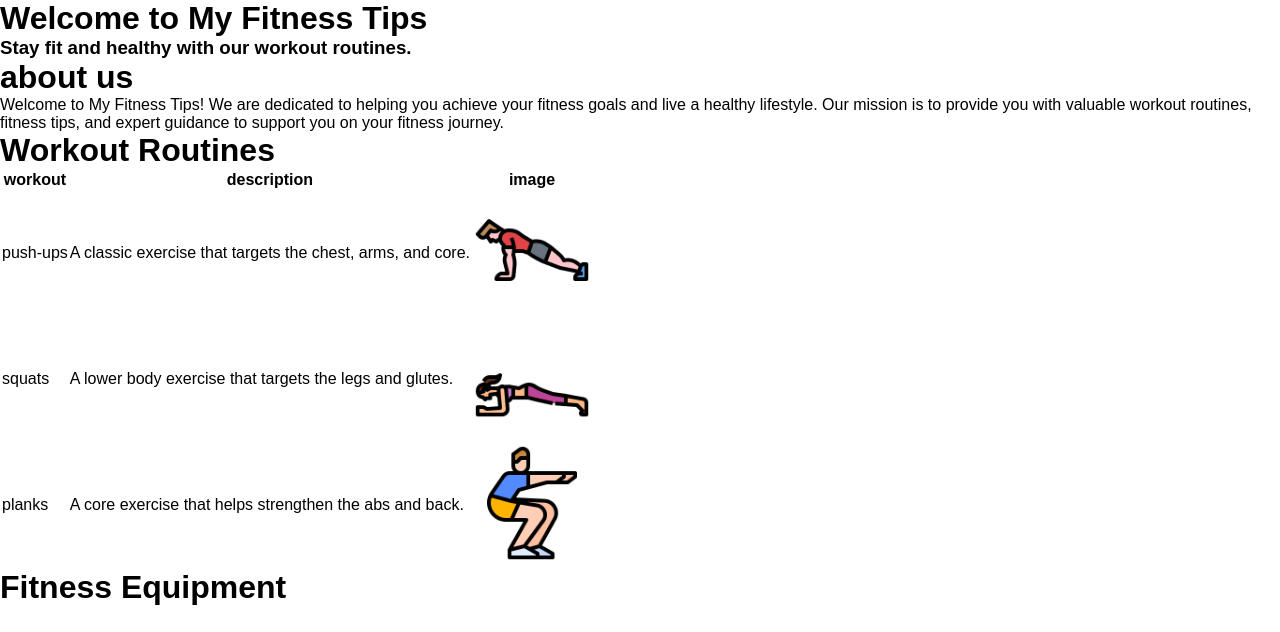
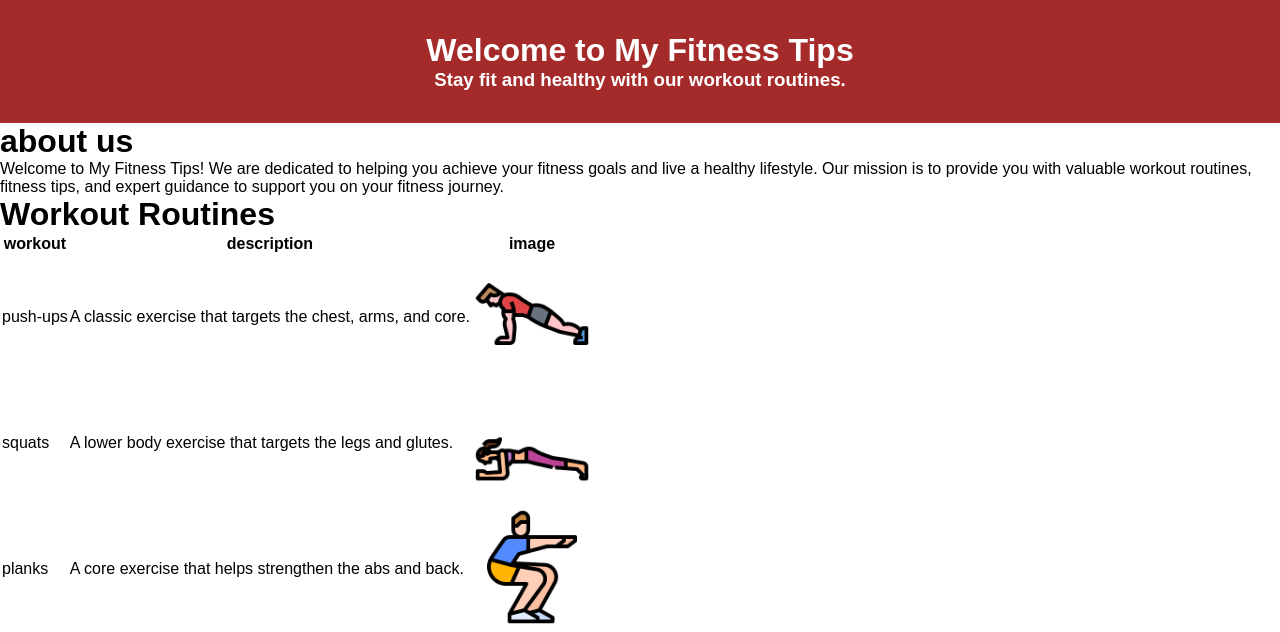
Before and after one commit to Arunkumar-60/flask_learning_codechef, a Flask app: page / in a window 1280 px wide. Shown: the top 632 px of the page. Run offline with Flask 3, Linux system fonts and the light colour scheme.

Commit message:
minor tweeks

```diff
--- a/pre-requsites/html/static/css/styles.css
+++ b/pre-requsites/html/static/css/styles.css
@@ -9,3 +9,13 @@
     height: 120px;
     width: 120px;
 }
+
+.heading{
+    display: flex;
+    justify-content: center;
+    align-items: center;
+    flex-direction: column;
+    padding: 2rem;
+    background-color: brown;
+    color: white;
+}
--- a/pre-requsites/html/templates/index.html
+++ b/pre-requsites/html/templates/index.html
@@ -8,8 +8,8 @@
 </head>
 <body>
     <div class="heading">
-        <h1>Welcome to My Fitness Tips</h1>
-        <h3>Stay fit and healthy with our workout routines.</h3>
+        <h1 class="heading_head">Welcome to My Fitness Tips</h1>
+        <h3 class="heading_cont">Stay fit and healthy with our workout routines.</h3>
     </div>
 
     <div class="aboutus">
```
